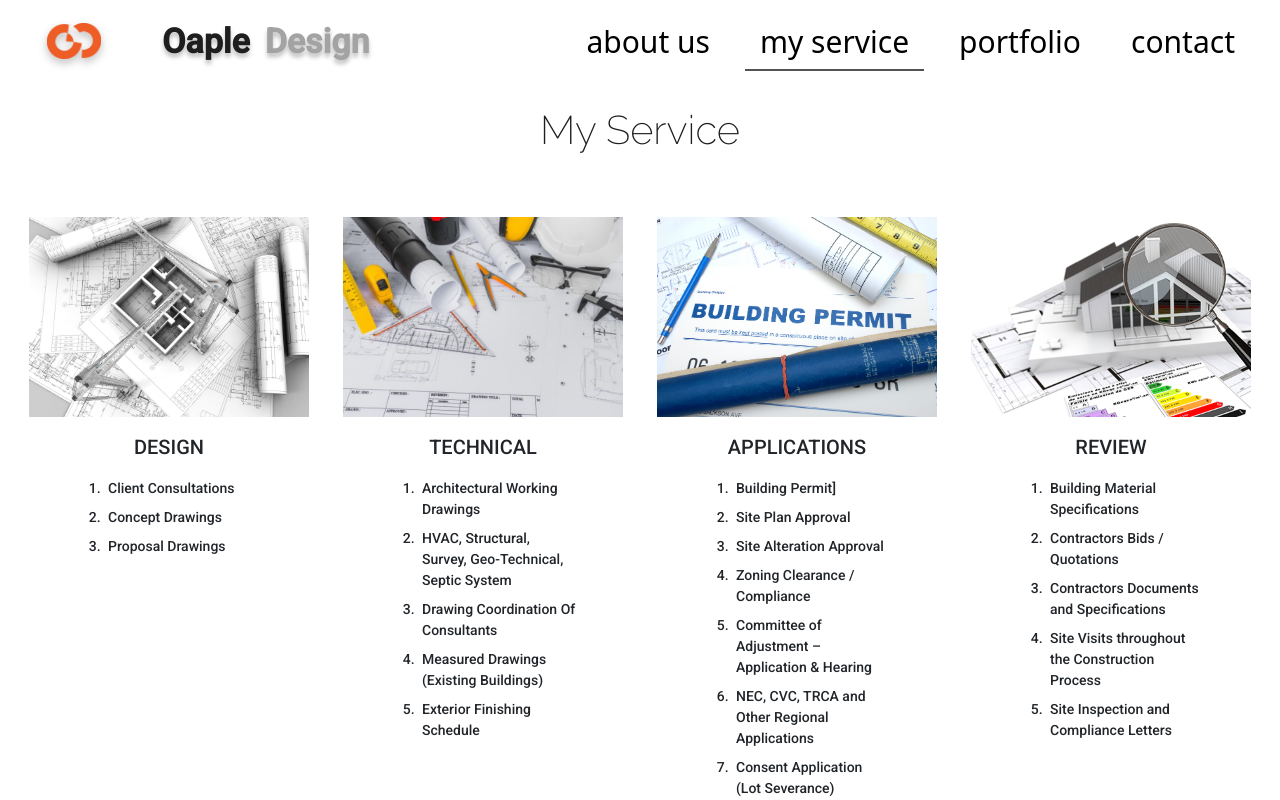
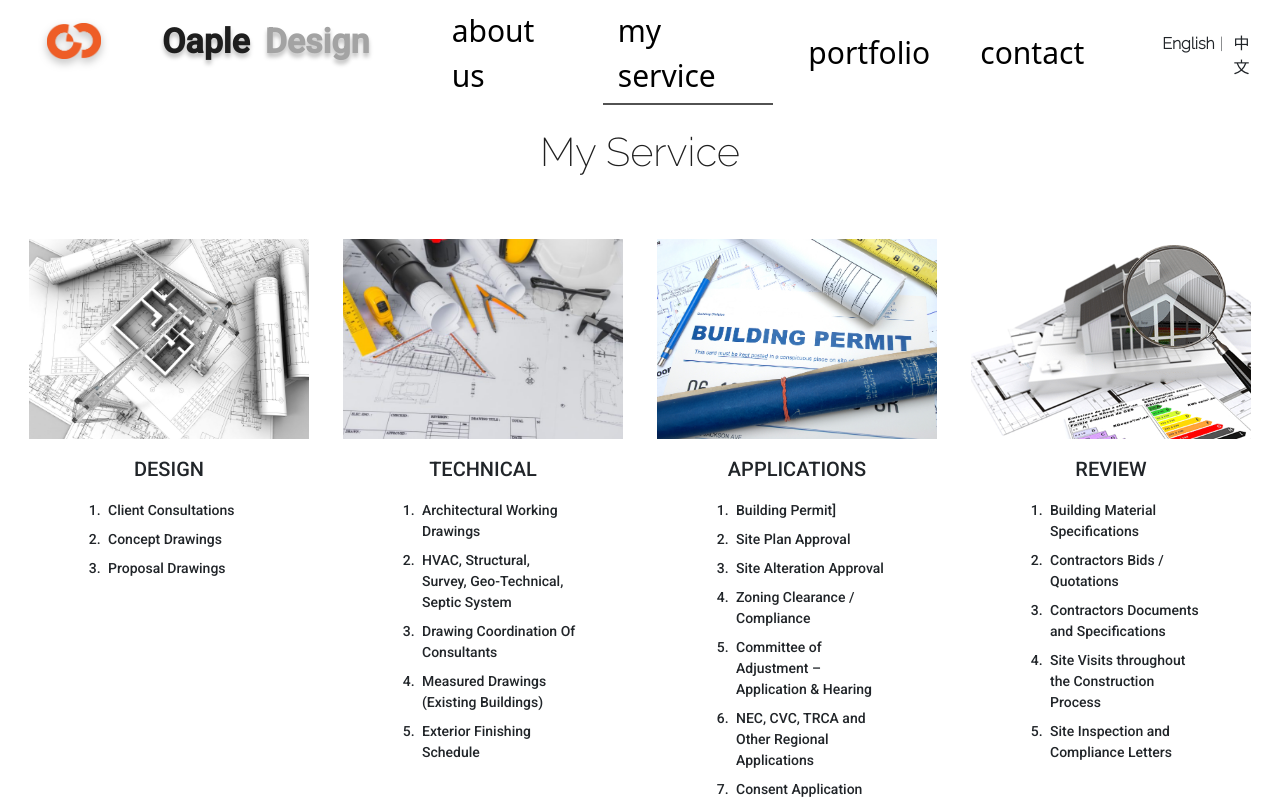
Before and after one commit to LiangT721/oaple-design, a React (Create React App) app: page /myservice in a window 1280 px wide. Shown: the top 800 px of the page. Built offline with nearby package versions, Linux system fonts and the light colour scheme.

Commit message:
add language toggle to desktop nav

```diff
--- a/src/component/languageToggle/languageToggle.style.scss
+++ b/src/component/languageToggle/languageToggle.style.scss
@@ -12,7 +12,7 @@
 }
 
 .language-toggle-active{
-    font-weight: bold;
+    font-weight: 700;
 }
 .language-toggle-unactive{
     font-weight: lighter;
--- a/src/component/navDesktop/navDesktop.component.jsx
+++ b/src/component/navDesktop/navDesktop.component.jsx
@@ -3,6 +3,7 @@ import { Link } from "react-router-dom";
 
 import Text from "../text/text.component";
 import NavUnderline from "../navUnderline/navUnderline.component";
+import LanguageToggle from "../languageToggle/languageToggle.component";
 
 import "./navDesktop.style.scss";
 
@@ -37,6 +38,10 @@ const NavDesktop = () => (
       </div>
       <NavUnderline page={contact[2]} />
     </Link>
+    <div className="desktop-toggle-container w-auto ms-5">
+    <LanguageToggle />
+    </div>
+
   </div>
 );
 
--- a/src/component/navDesktop/navDesktop.style.scss
+++ b/src/component/navDesktop/navDesktop.style.scss
@@ -18,4 +18,8 @@
       }
     }
   }
+  .desktop-toggle-container{
+    right: 40px;
+    bottom: -20px;
+  }
 }
```
